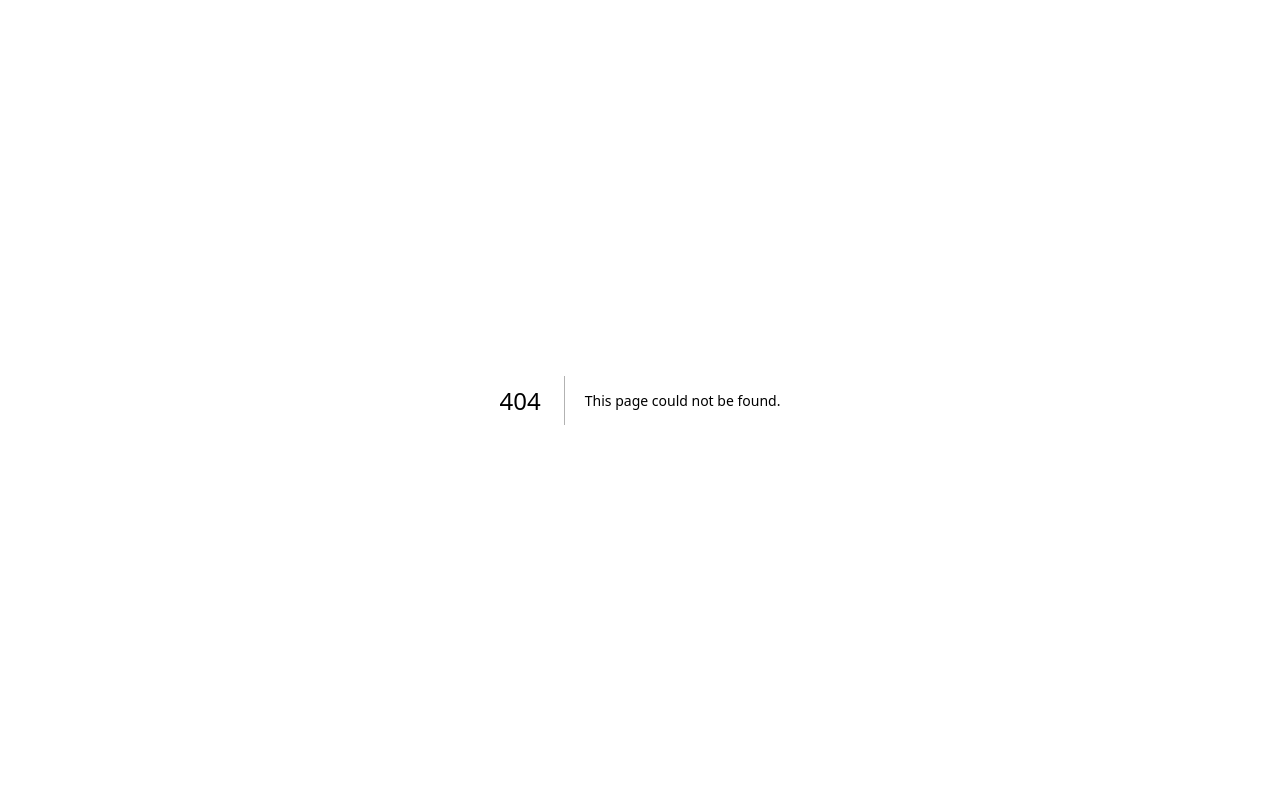
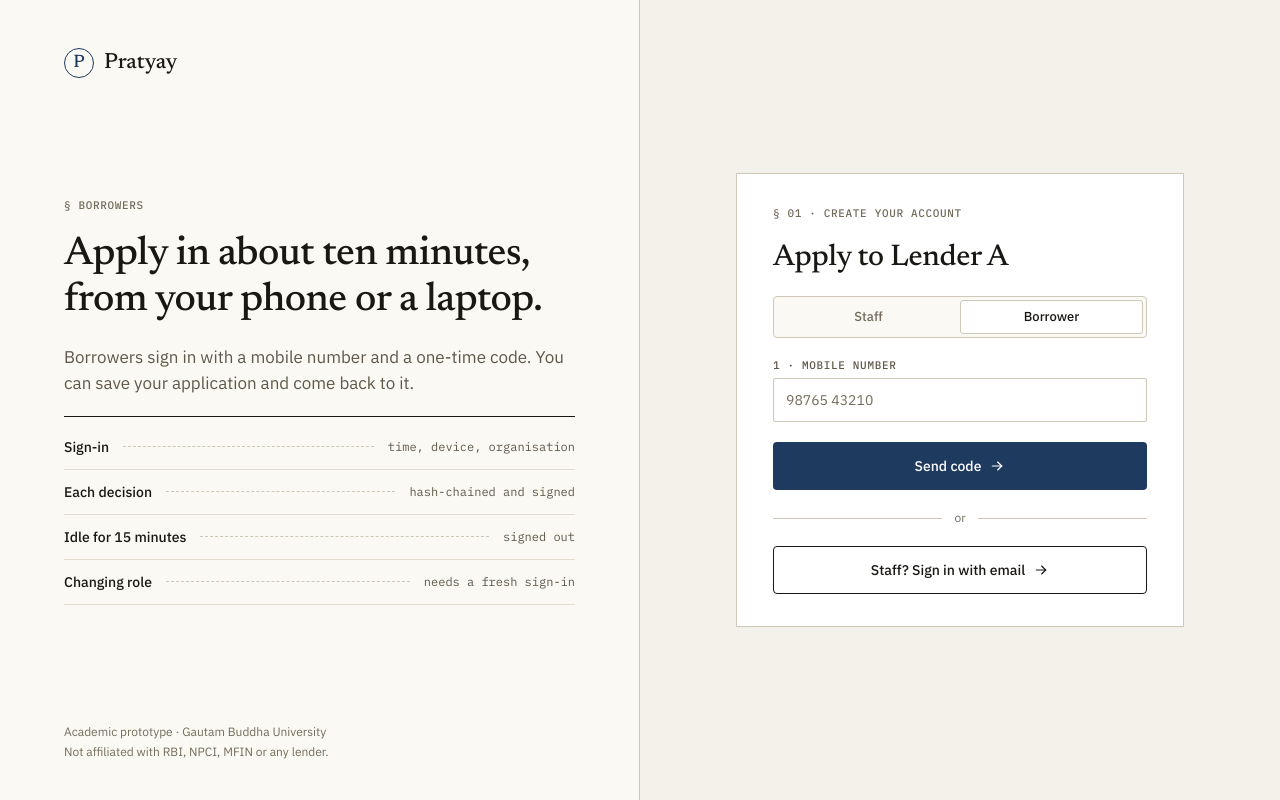
Before and after one commit to vaibhavporwal01/pratyay-quantum-safe-compliance, a Next.js app in the folder apps/web/: page /sign-up in a window 1280 px wide. Before the commit this address had no page. Built offline with nearby package versions, Linux system fonts and the light colour scheme.

Commit message:
feat(web): borrower sign-up with SMS code, form tests

```diff
--- /dev/null
+++ b/apps/web/src/app/sign-up/SignUpForm.tsx
@@ -0,0 +1,144 @@
+"use client";
+
+import { useRouter } from "next/navigation";
+import { useEffect, useState, type FormEvent } from "react";
+import { OrDivider } from "@/components/auth/OrDivider";
+import { SHOW_TEST_ACCOUNTS, TestAccounts, type TestAccount } from "@/components/auth/TestAccounts";
+import { Button } from "@/components/ui/Button";
+import { Field } from "@/components/ui/Field";
+import { Icon } from "@/components/ui/icons";
+import { homeFor, requestOtp, verifyOtp } from "@/lib/api/auth";
+import { checkCode, checkMobile, normaliseMobile } from "@/lib/validation";
+
+const BORROWER_ACCOUNTS: TestAccount[] = [{ name: "Rekha K.", role: "Borrower", value: "98765 00417" }];
+
+type Sent = { otpId: string; resendAt: number };
+type Errors = { mobile?: string; code?: string; form?: string };
+
+function useSecondsUntil(target: number | null): number {
+  const [now, setNow] = useState(() => Date.now());
+  useEffect(() => {
+    if (target === null) return;
+    const timer = window.setInterval(() => setNow(Date.now()), 1000);
+    return () => window.clearInterval(timer);
+  }, [target]);
+  return target === null ? 0 : Math.max(0, Math.ceil((target - now) / 1000));
+}
+
+export function SignUpForm() {
+  const router = useRouter();
+  const [mobile, setMobile] = useState("");
+  const [code, setCode] = useState("");
+  const [sent, setSent] = useState<Sent | null>(null);
+  const [errors, setErrors] = useState<Errors>({});
+  const [busy, setBusy] = useState(false);
+  const resendIn = useSecondsUntil(sent?.resendAt ?? null);
+
+  async function sendCode() {
+    const problem = checkMobile(mobile);
+    setErrors({ mobile: problem ?? undefined });
+    if (problem) {
+      document.getElementById("sign-up-mobile")?.focus();
+      return false;
+    }
+    setBusy(true);
+    const res = await requestOtp({ mobile: normaliseMobile(mobile)! });
+    setBusy(false);
+    if (!res.ok) {
+      setErrors({ form: res.error.message });
+      return false;
+    }
+    setSent({ otpId: res.data.otp_id, resendAt: Date.now() + res.data.resend_after_seconds * 1000 });
+    setCode("");
+    return true;
+  }
+
+  async function onSubmit(e: FormEvent<HTMLFormElement>) {
+    e.preventDefault();
+    if (!sent) {
+      if (await sendCode()) window.setTimeout(() => document.getElementById("sign-up-code")?.focus(), 0);
+      return;
+    }
+    const problem = checkCode(code);
+    setErrors({ code: problem ?? undefined });
+    if (problem) {
+      document.getElementById("sign-up-code")?.focus();
+      return;
+    }
+    setBusy(true);
+    const res = await verifyOtp({ otp_id: sent.otpId, code });
+    if (!res.ok) {
+      setBusy(false);
+      setErrors({ code: res.error.message });
+      document.getElementById("sign-up-code")?.focus();
+      return;
+    }
+    router.push(homeFor(res.data.user.role));
+  }
+
+  function fillAccount(a: TestAccount) {
+    setMobile(a.value);
+    setSent(null);
+    setErrors({});
+  }
+
+  return (
+    <form noValidate onSubmit={onSubmit} className="flex flex-col gap-5">
+      <Field
+        id="sign-up-mobile"
+        label="1 · Mobile number"
+        type="tel"
+        inputMode="tel"
+        autoComplete="tel-national"
+        placeholder="98765 43210"
+        value={mobile}
+        onChange={(e) => {
+          setMobile(e.target.value);
+          // A new number needs a new code.
+          if (sent) setSent(null);
+        }}
+        error={errors.mobile}
+      />
+      {sent ? (
+        <>
+          <Field
+            id="sign-up-code"
+            label="2 · One-time code"
+            inputMode="numeric"
+            autoComplete="one-time-code"
+            maxLength={6}
+            value={code}
+            onChange={(e) => setCode(e.target.value.replace(/\D/g, "").slice(0, 6))}
+            hint="Sent by SMS to the number above."
+            error={errors.code}
+          />
+          <div className="flex justify-end">
+            <button
+              type="button"
+              onClick={() => void sendCode()}
+              disabled={resendIn > 0 || busy}
+              className="type-small-medium text-stamp hover:underline disabled:cursor-not-allowed disabled:text-muted disabled:no-underline"
+            >
+              {resendIn > 0 ? `Resend code in 0:${String(resendIn).padStart(2, "0")}` : "Resend code"}
+            </button>
+          </div>
+        </>
+      ) : null}
+      {errors.form ? (
+        <p role="alert" className="type-small text-fail">
+          {errors.form}
+        </p>
+      ) : null}
+      <Button type="submit" size="l" className="w-full" disabled={busy} icon={<Icon name="arrow-right" />}>
+        {sent ? (busy ? "Verifying" : "Verify and continue") : busy ? "Sending code" : "Send code"}
+      </Button>
+      <OrDivider />
+      <Button href="/sign-in" variant="secondary" size="l" className="w-full" icon={<Icon name="arrow-right" />}>
+        Staff? Sign in with email
+      </Button>
+      {SHOW_TEST_ACCOUNTS ? (
+        <TestAccounts title="Quick sign-in · test account" accounts={BORROWER_ACCOUNTS} onUse={fillAccount} />
+      ) : null}
+    </form>
+  );
+}
--- /dev/null
+++ b/apps/web/src/app/sign-up/page.tsx
@@ -0,0 +1,24 @@
+import type { Metadata } from "next";
+import { AuthLayout, FormCard, FormHead } from "@/components/auth/AuthLayout";
+import { AudienceSwitch } from "@/components/auth/AudienceSwitch";
+import { SIGN_IN_LINES } from "@/components/auth/lines";
+import { SignUpForm } from "./SignUpForm";
+
+export const metadata: Metadata = { title: "Apply · Pratyay" };
+
+export default function SignUpPage() {
+  return (
+    <AuthLayout
+      eyebrow="§ Borrowers"
+      title="Apply in about ten minutes, from your phone or a laptop."
+      intro="Borrowers sign in with a mobile number and a one-time code. You can save your application and come back to it."
+      lines={SIGN_IN_LINES}
+    >
+      <FormCard>
+        <FormHead eyebrow="§ 01 · Create your account" title="Apply to Lender A" />
+        <AudienceSwitch current="borrower" />
+        <SignUpForm />
+      </FormCard>
+    </AuthLayout>
+  );
+}
```
Also changed, not shown: 1 other file (tests, documents, lock files or other folders).
